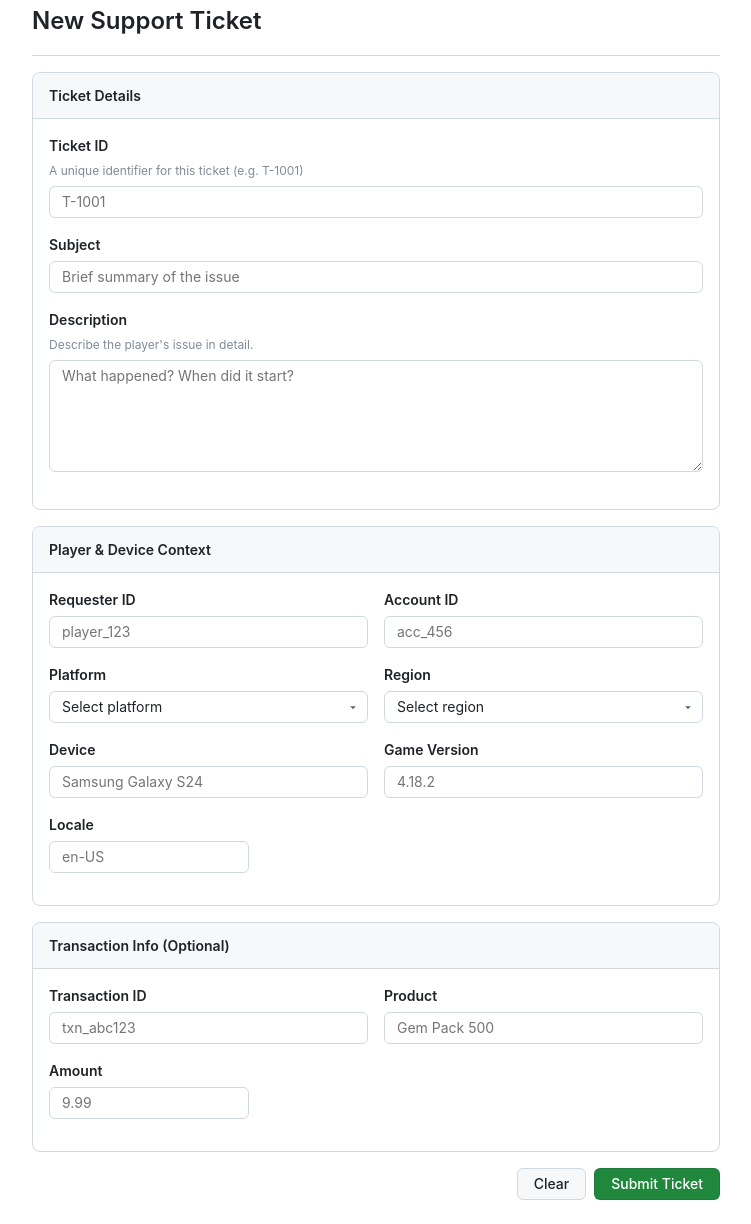
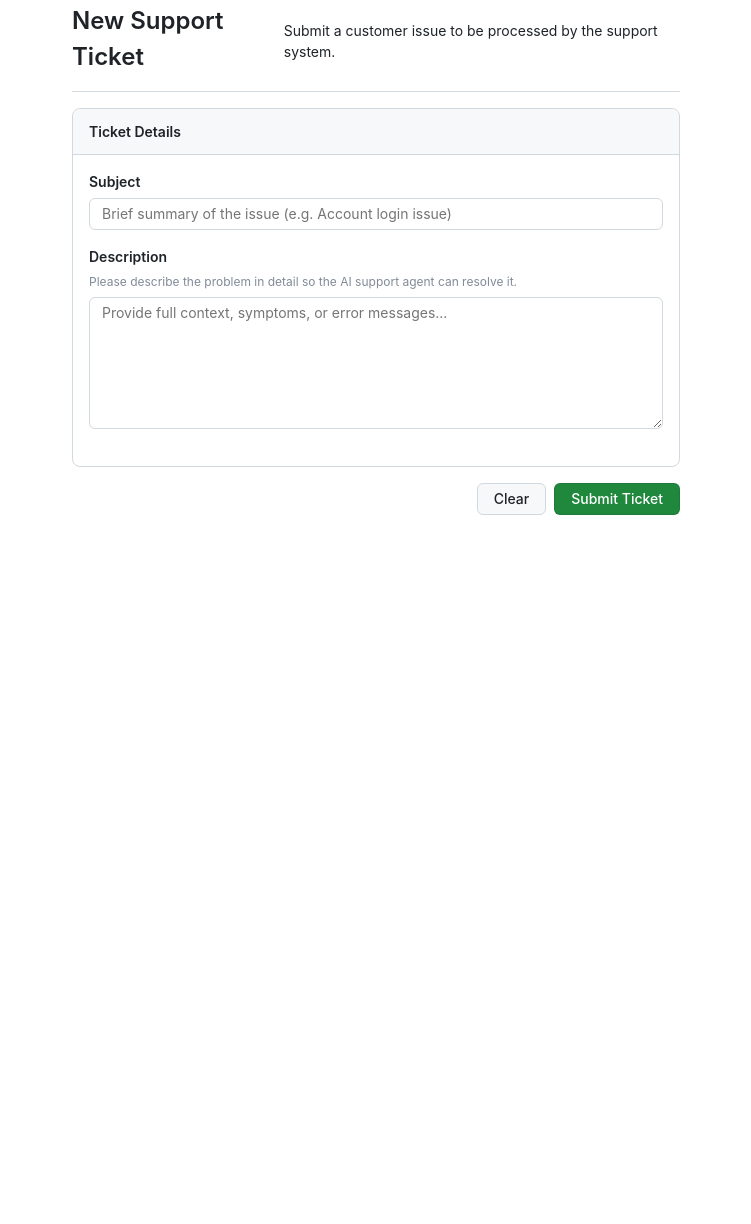
Before and after one commit to minhle-120/compass, a website: page public/submit.html in a window 1280 px wide. Shown: the part 79-1303 px from the top of the page, without its empty margins (264-1015 px from the left). After the commit the page ends 800 px from the top, so only its background shows below. Drawn offline with Linux system fonts and the light colour scheme.

Commit message:
Simplify ticket submission form and auto-generate ticket IDs on backend

```diff
--- a/public/js/submit.js
+++ b/public/js/submit.js
@@ -16,19 +16,8 @@ document.addEventListener('DOMContentLoaded', () => {
     submitBtn.textContent = 'Submitting…';
 
     const payload = {
-      id: document.getElementById('ticket-id').value.trim(),
       subject: document.getElementById('ticket-subject').value.trim(),
-      description: document.getElementById('ticket-description').value.trim(),
-      requester_id: document.getElementById('ticket-requester').value.trim() || null,
-      account_id: document.getElementById('ticket-account').value.trim() || null,
-      platform: document.getElementById('ticket-platform').value || null,
-      region: document.getElementById('ticket-region').value || null,
-      device: document.getElementById('ticket-device').value.trim() || null,
-      game_version: document.getElementById('ticket-version').value.trim() || null,
-      locale: document.getElementById('ticket-locale').value.trim() || null,
-      transaction_id: document.getElementById('ticket-txn').value.trim() || null,
-      product: document.getElementById('ticket-product').value.trim() || null,
-      amount: document.getElementById('ticket-amount').value.trim() || null
+      description: document.getElementById('ticket-description').value.trim()
     };
 
     try {
--- a/public/submit.html
+++ b/public/submit.html
@@ -17,9 +17,10 @@
     </div>
   </header>
 
-  <main class="container" style="max-width: 720px;">
+  <main class="container" style="max-width: 640px;">
     <div class="page-heading">
       <h1>New Support Ticket</h1>
+      <p class="subtitle" style="color: var(--color-fg-muted); margin-top: 4px;">Submit a customer issue to be processed by the support system.</p>
     </div>
 
     <div id="flash" class="flash"></div>
@@ -29,98 +30,14 @@
         <div class="box-header">Ticket Details</div>
         <div class="box-body">
           <div class="form-group">
-            <label for="ticket-id">Ticket ID</label>
-            <span class="hint">A unique identifier for this ticket (e.g. T-1001)</span>
-            <input type="text" id="ticket-id" class="form-control" placeholder="T-1001" required>
-          </div>
-
-          <div class="form-group">
             <label for="ticket-subject">Subject</label>
-            <input type="text" id="ticket-subject" class="form-control" placeholder="Brief summary of the issue" required>
+            <input type="text" id="ticket-subject" class="form-control" placeholder="Brief summary of the issue (e.g. Account login issue)" required>
           </div>
 
           <div class="form-group">
             <label for="ticket-description">Description</label>
-            <span class="hint">Describe the player's issue in detail.</span>
-            <textarea id="ticket-description" class="form-control" rows="5" placeholder="What happened? When did it start?" required></textarea>
-          </div>
-        </div>
-      </div>
-
-      <div class="box mt-4">
-        <div class="box-header">Player & Device Context</div>
-        <div class="box-body">
-          <div class="form-row">
-            <div class="form-group">
-              <label for="ticket-requester">Requester ID</label>
-              <input type="text" id="ticket-requester" class="form-control" placeholder="player_123">
-            </div>
-            <div class="form-group">
-              <label for="ticket-account">Account ID</label>
-              <input type="text" id="ticket-account" class="form-control" placeholder="acc_456">
-            </div>
-          </div>
-
-          <div class="form-row">
-            <div class="form-group">
-              <label for="ticket-platform">Platform</label>
-              <select id="ticket-platform" class="form-control">
-                <option value="">Select platform</option>
-                <option value="Android">Android</option>
-                <option value="iOS">iOS</option>
-                <option value="PC">PC</option>
-                <option value="Console">Console</option>
-                <option value="Web">Web</option>
-              </select>
-            </div>
-            <div class="form-group">
-              <label for="ticket-region">Region</label>
-              <select id="ticket-region" class="form-control">
-                <option value="">Select region</option>
-                <option value="NA">NA</option>
-                <option value="EU">EU</option>
-                <option value="SEA">SEA</option>
-                <option value="JP">JP</option>
-                <option value="KR">KR</option>
-                <option value="Global">Global</option>
-              </select>
-            </div>
-          </div>
-
-          <div class="form-row">
-            <div class="form-group">
-              <label for="ticket-device">Device</label>
-              <input type="text" id="ticket-device" class="form-control" placeholder="Samsung Galaxy S24">
-            </div>
-            <div class="form-group">
-              <label for="ticket-version">Game Version</label>
-              <input type="text" id="ticket-version" class="form-control" placeholder="4.18.2">
-            </div>
-          </div>
-
-          <div class="form-group">
-            <label for="ticket-locale">Locale</label>
-            <input type="text" id="ticket-locale" class="form-control" placeholder="en-US" style="max-width: 200px;">
-          </div>
-        </div>
-      </div>
-
-      <div class="box mt-4">
-        <div class="box-header">Transaction Info (Optional)</div>
-        <div class="box-body">
-          <div class="form-row">
-            <div class="form-group">
-              <label for="ticket-txn">Transaction ID</label>
-              <input type="text" id="ticket-txn" class="form-control" placeholder="txn_abc123">
-            </div>
-            <div class="form-group">
-              <label for="ticket-product">Product</label>
-              <input type="text" id="ticket-product" class="form-control" placeholder="Gem Pack 500">
-            </div>
-          </div>
-          <div class="form-group">
-            <label for="ticket-amount">Amount</label>
-            <input type="text" id="ticket-amount" class="form-control" placeholder="9.99" style="max-width: 200px;">
+            <span class="hint">Please describe the problem in detail so the AI support agent can resolve it.</span>
+            <textarea id="ticket-description" class="form-control" rows="6" placeholder="Provide full context, symptoms, or error messages..." required></textarea>
           </div>
         </div>
       </div>
--- a/src/index.js
+++ b/src/index.js
@@ -178,9 +178,9 @@ app.post('/api/tickets', (req, res) => {
   try {
     const ticketData = req.body;
 
-    // Request input validation
+    // Auto-generate ticket ID if not provided
     if (!ticketData.id || typeof ticketData.id !== 'string' || !ticketData.id.trim()) {
-      return res.status(400).json({ error: 'A valid string Ticket ID is required' });
+      ticketData.id = `T-${Date.now()}-${Math.floor(1000 + Math.random() * 9000)}`;
     }
     if (!ticketData.subject || typeof ticketData.subject !== 'string' || !ticketData.subject.trim()) {
       return res.status(400).json({ error: 'A valid string Ticket Subject is required' });
```
